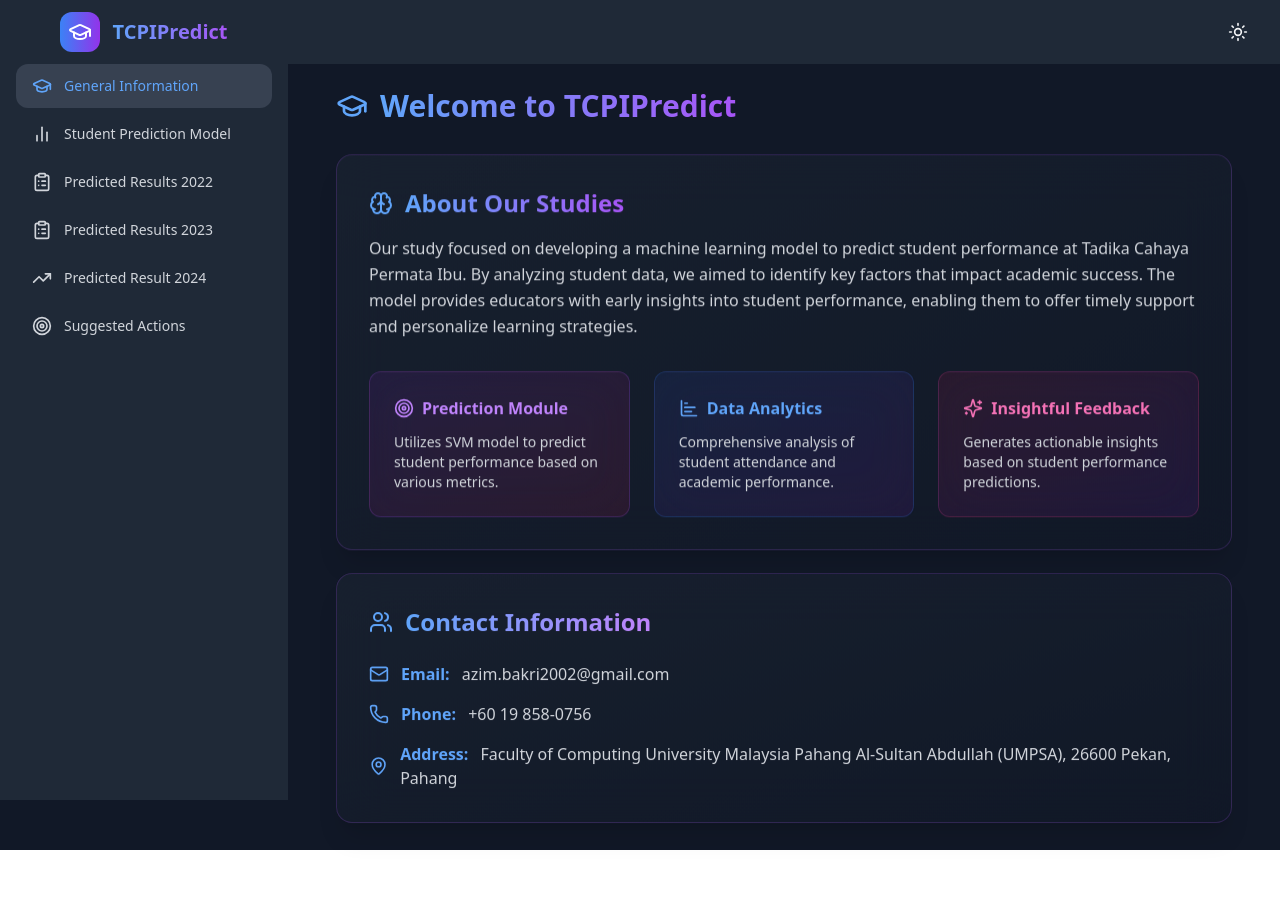
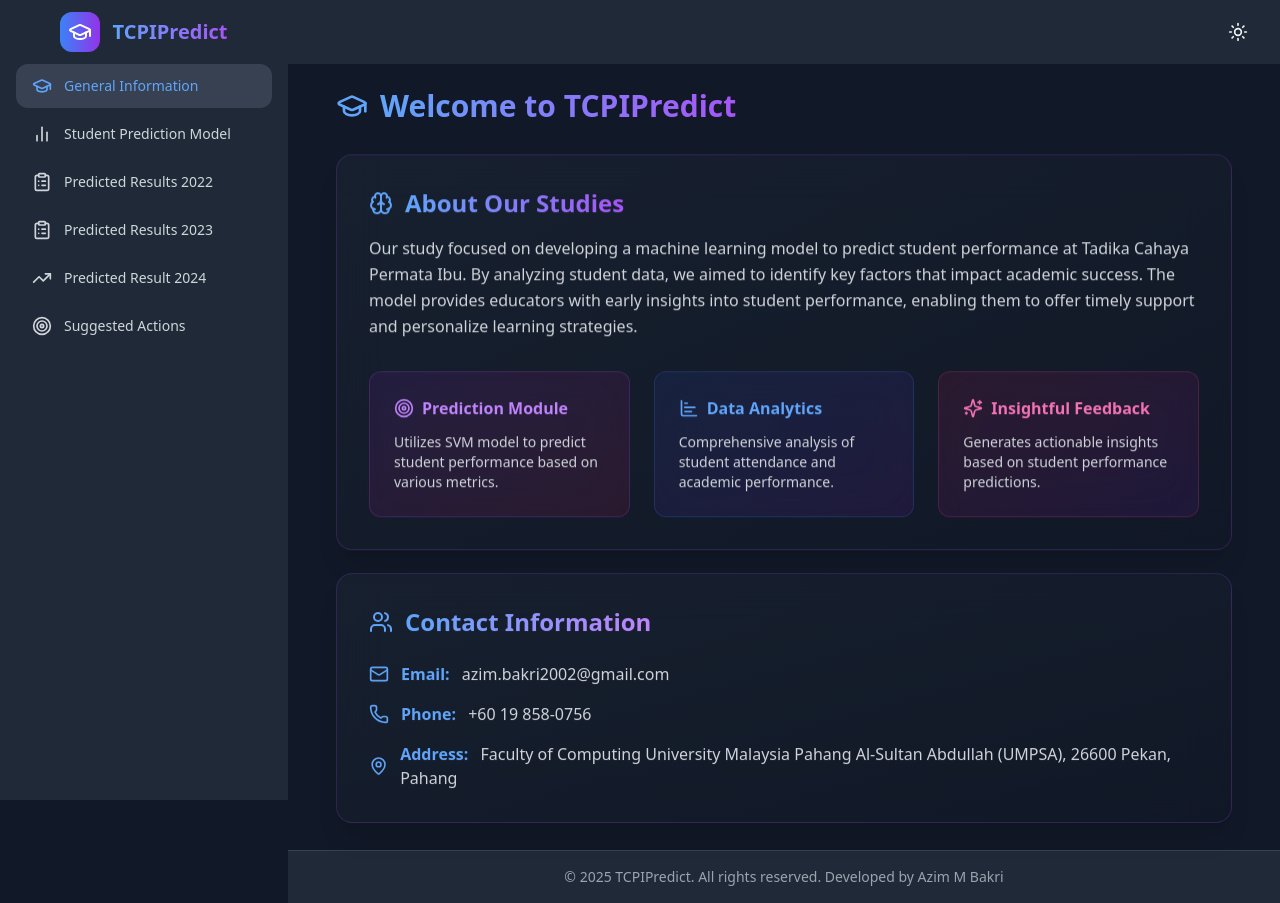
Before and after one commit to aziym/students-prediction-frontend, a React (Vite) app: page / in a window 1280 px wide. Before the commit the page ends 850 px from the top, so only its background shows below. Built offline with nearby package versions, Linux system fonts and the light colour scheme.

Commit message:
Add copyright

```diff
--- a/src/components/Dashboard.jsx
+++ b/src/components/Dashboard.jsx
@@ -168,6 +168,16 @@
             {children}
           </div>
         </main>
+
+        {/* Footer with Copyright */}
+        <footer className={`${isDarkMode ? 'bg-gray-800' : 'bg-white'} border-t ${isDarkMode ? 'border-gray-700' : 'border-gray-200'}`}>
+          <div className="mx-auto py-4 px-6">
+            <p className={`text-sm text-center ${isDarkMode ? 'text-gray-400' : 'text-gray-600'}`}>
+              © {new Date().getFullYear()} TCPIPredict. All rights reserved. Developed by Azim M Bakri
+            </p>
+          </div>
+        </footer>
+
       </div>
     </div>
   );
```
